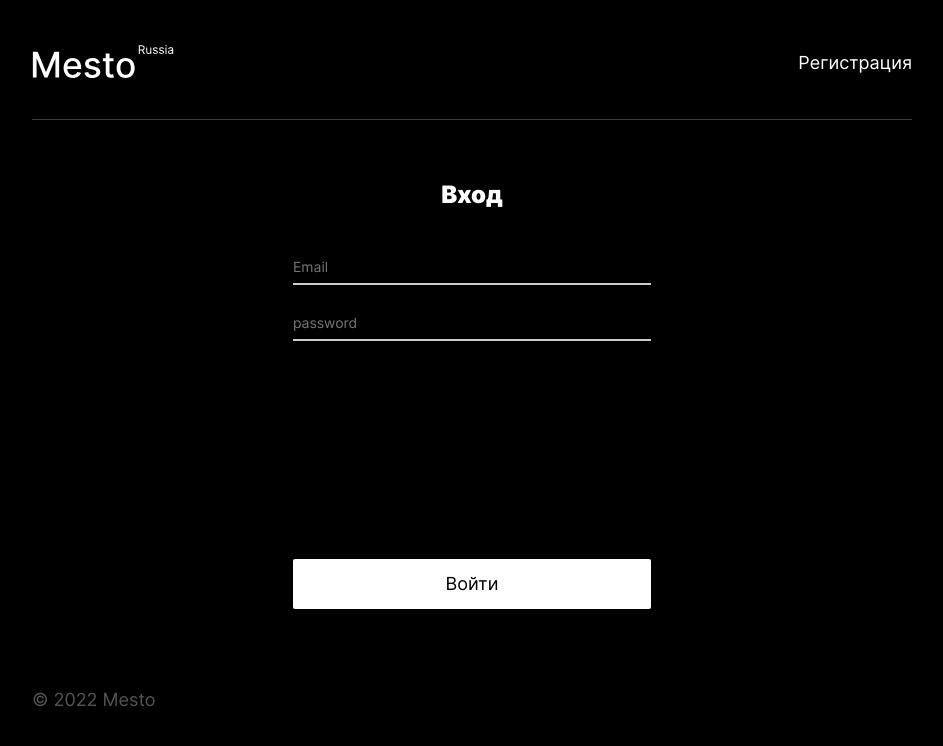
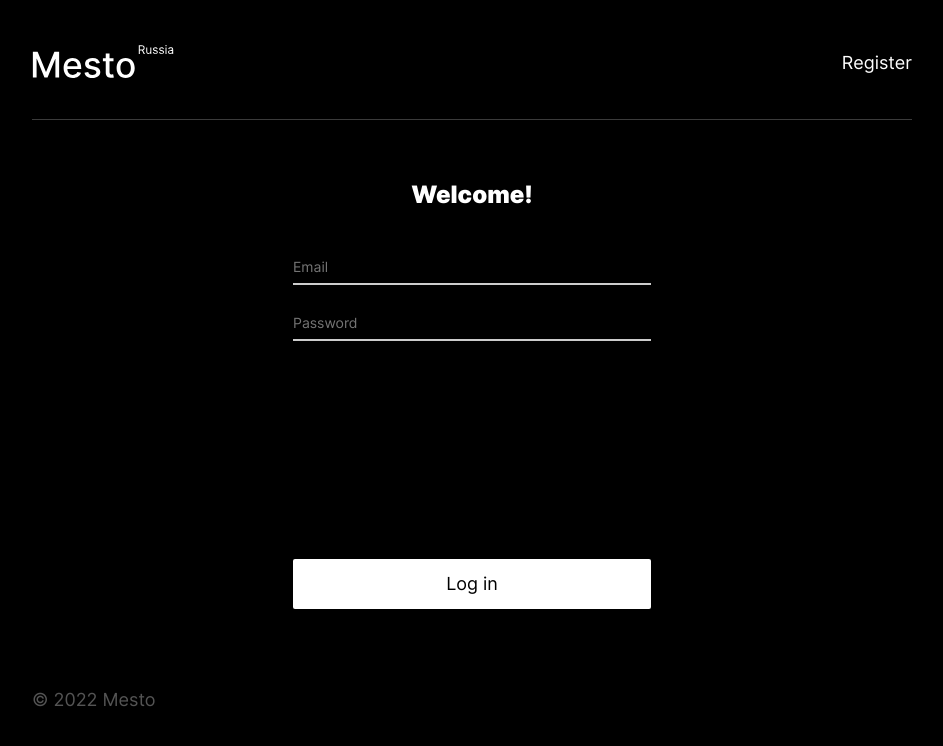
Before and after one commit to AlexanderAbramovPav/mesto-app, a React (Create React App) app in the folder frontend/: page /sign-in in a window 1280 px wide. Shown: the top 746 px of the page, without its empty margins (168-1111 px from the left). Built offline with nearby package versions, Linux system fonts and the light colour scheme.

Commit message:
update lang

```diff
--- a/frontend/src/components/EditAvatarPopup.js
+++ b/frontend/src/components/EditAvatarPopup.js
@@ -24,15 +24,15 @@ function EditAvatarPopup(props) {
       isOpen={props.isOpen}
       onSubmit={handleSubmit}
       name="avatar"
-      title="Обновить аватар"
-      submit="Сохранить"
+      title="Update avatar"
+      submit="Save"
       onOutClick={props.onOutClick}
     >
       <label className="popup__field">
         <input
           type="url"
           className="popup__input popup__input_type-avatar-link"
-          placeholder="Ссылка на аватар"
+          placeholder="Avatar link"
           name="avatar-link"
           required
           id="url-avatar-input"
--- a/frontend/src/components/Header.js
+++ b/frontend/src/components/Header.js
@@ -7,7 +7,7 @@ function Header(props) {
     <header className="header">
         <img
         src={mestoLogo}
-        alt="Логотип Mesto"
+        alt="Logo Mesto"
         className="header__logo"
         />
         <div className="header__container">
--- a/frontend/src/components/ImagePopup.js
+++ b/frontend/src/components/ImagePopup.js
@@ -9,7 +9,7 @@ function ImagePopup(props) {
             className="popup__image"
           />
           <p className="popup__img-title">{props.card?.name}</p>
-          <button className="popup__close-btn popup-img-close-btn" type="button" aria-label="Закрыть карточку" onClick={props.onClose}></button>
+          <button className="popup__close-btn popup-img-close-btn" type="button" aria-label="Close the card" onClick={props.onClose}></button>
       </div>
     </div>
   );
--- a/frontend/src/components/InfoTooltip.js
+++ b/frontend/src/components/InfoTooltip.js
@@ -4,7 +4,7 @@ function InfoTooltip(props) {
         <div className="popup__container">
             <img className="popup__icon" src={props.selectedTooltip?.icon}/>
             <h2 className="popup__title popup__title_align-middle">{props.selectedTooltip?.tipTitle}</h2>
-            <button className="popup__close-btn" type="button" aria-label="Закрыть попап" onClick={props.onClose}></button>
+            <button className="popup__close-btn" type="button" aria-label="Close Popup" onClick={props.onClose}></button>
         </div>
       </div>
     );
--- a/frontend/src/components/Login.js
+++ b/frontend/src/components/Login.js
@@ -19,8 +19,8 @@ function Login (props) {
 
   return (
     <>
-      <Header actionButton={"Регистрация"} onSignChange={props.onSignChange}/>
-      <SignForm title={"Вход"} button={"Войти"} registrationCheck={false} onSubmitSign={handleSubmit} onChange={useFormData.handleChange} data={useFormData.values}/>
+      <Header actionButton={"Register"} onSignChange={props.onSignChange}/>
+      <SignForm title={"Welcome!"} button={"Log in"} registrationCheck={false} onSubmitSign={handleSubmit} onChange={useFormData.handleChange} data={useFormData.values}/>
     </>
   );
 
--- a/frontend/src/components/SignForm.js
+++ b/frontend/src/components/SignForm.js
@@ -22,7 +22,7 @@ function SignForm(props) {
                 <input
                     type="password"
                     className="sign-form__input"
-                    placeholder="password"
+                    placeholder="Password"
                     name="password"
                     required
                     minLength="2"
```
Also changed, not shown: 1 other file (tests, documents, lock files or other folders).
